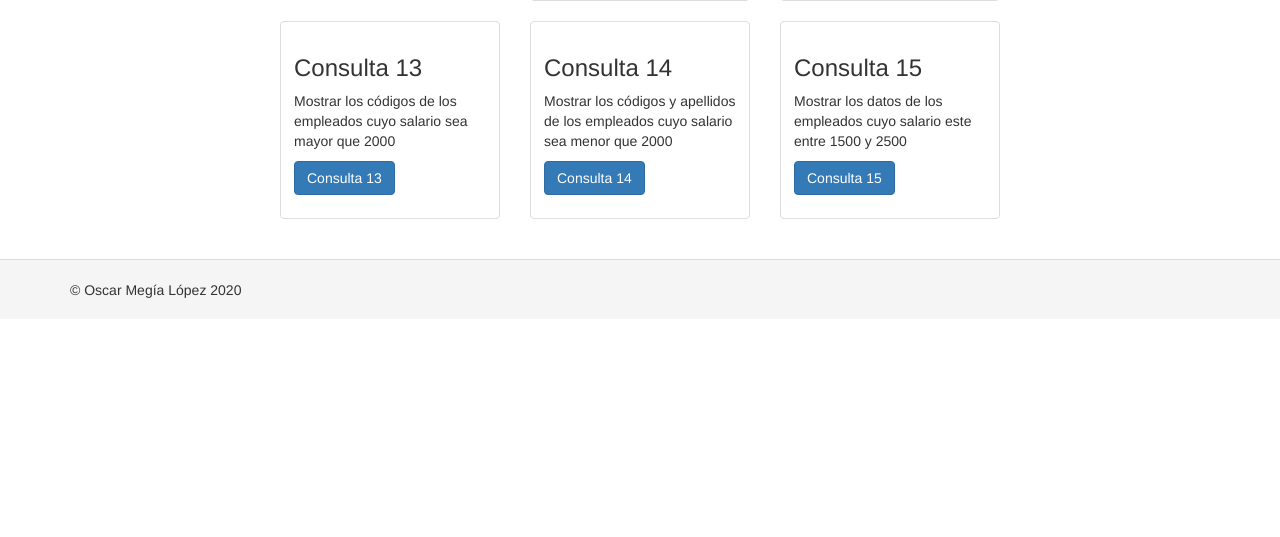
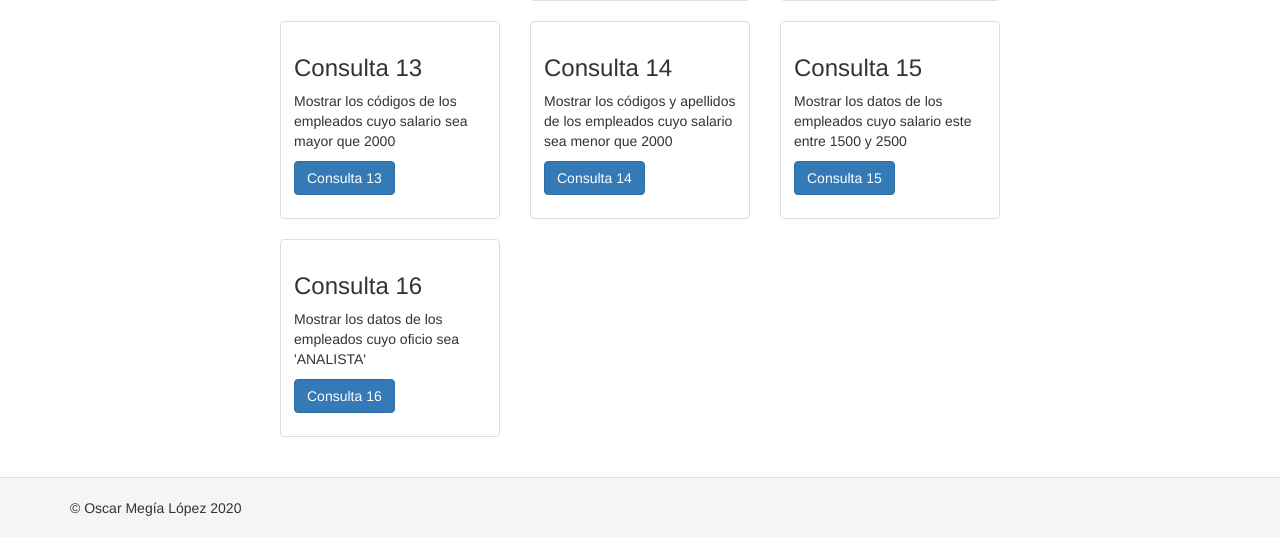
Before and after one commit to OscarAlpe/practica1yii, a Yii app: template views/site/index.php in a window 1280 px wide. Shown: the part 963-1500 px from the top of the page. Before the commit the page ends 1261 px from the top, so only its background shows below. Run offline with PHP 8.4 and a stand-in for Yii, Linux system fonts and the light colour scheme; the template is opened without the code that fills it, so the values that code supplies are empty; some libraries are stand-ins or nearby versions.

Commit message:
Consulta 16: Mostrar los datos de los empleados cuyo oficio sea 'ANALISTA'

```diff
--- a/views/site/index.php
+++ b/views/site/index.php
@@ -149,5 +149,14 @@ use yii\helpers\Html;
           </div>
         </div>
       </div>
+      <div class="col-sm-4">
+        <div class="thumbnail">
+          <div class="caption">
+            <h3>Consulta 16</h3>
+            <p>Mostrar los datos de los empleados cuyo oficio sea 'ANALISTA'</p>
+            <p><?= Html::a('Consulta 16', ['/site/consulta16'], ['class'=>'btn btn-primary grid-button']) ?></p>
+          </div>
+        </div>
+      </div>
     </div>
 </div>
```
Also changed, not shown: controllers/SiteController.php (+19 -1 lines).
